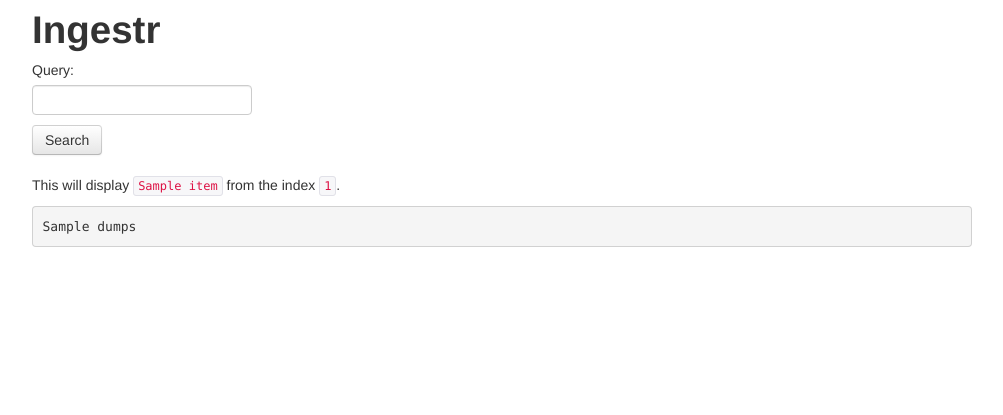
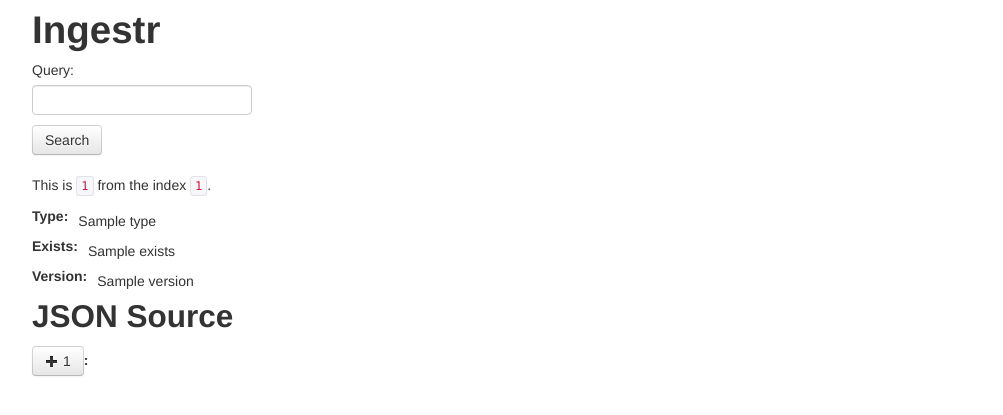
Before and after one commit to metabrainz/geordi, a Flask app: template ingestr-server/templates/document.html in a window 1280 px wide. Shown: the top 415 px of the page, without its empty margins (138-1141 px from the left). Run offline with Flask 2, Linux system fonts and the light colour scheme; the template is opened without the code that fills it: most values are stand-ins (such as "Sample title", 1, 10 or a date in 2020); some libraries are stand-ins or nearby versions.

Commit message:
Move JSON pretty-printing to the document page as well

```diff
--- a/ingestr-server/templates/document.html
+++ b/ingestr-server/templates/document.html
@@ -1,12 +1,21 @@
 {% extends "layout.html" %}
-{% block title %}{{ index }} - {{ item }}{% endblock %}
+{% block title %}{{ data._index }} - {{ data._id }}{% endblock %}
 
 {% block content %}
 <p>
-This will display <code>{{ item }}</code> from the index <code>{{ index }}</code>.
+This is <code>{{ data._id }}</code> from the index <code>{{ data._index }}</code>.
 </p>
-<pre>
-{{ json.dumps(data, indent=1) }}
-</pre>
+<dl>
+  <dt>Type</dt><dd>{{ data._type }}</dd>
+  <dt>Exists</dt><dd>{{ data.exists }}</dd>
+  <dt>Version</dt><dd>{{ data._version }}</dd>
+</dl>
+
+<h2 style="clear: left">JSON Source</h2>
+<div>{{ json_pp(data._source) }}</div>
 
 {% endblock %}
+
+{% block js %}
+{{ expander_js() }}
+{% endblock %}
--- a/ingestr-server/templates/layout.html
+++ b/ingestr-server/templates/layout.html
@@ -1,3 +1,73 @@
+{%- macro expand_icon() -%}
+<i class="icon-plus"></i>
+{%- endmacro -%}
+
+{%- macro json_pp(json_data) -%}
+    <dl>
+    {% for item in json_data.iteritems() recursive -%}
+        {% if item[1] is defined and item[0] is defined %}
+            <dt><button class="btn block-expander closed">{{ expand_icon() }} {{ item[0] }}</button></dt>
+            <dd class="collapse">{{ json_looper(item[1], loop) }}</dd>
+        {% else %}
+            <li style="clear: left"><button class="btn block-expander closed">{{ expand_icon() }}</button>
+                <div class="collapse li">{{ json_looper(item, loop) }}</div>
+            </li>
+        {% endif %}
+    {% endfor %}
+    </dl>
+{%- endmacro -%}
+
+{%- macro json_looper(item, loop) -%}
+    {%- if item is mapping -%}
+        <dl>{{ loop(item.iteritems()) }}</dl>
+    {%- elif item is iterable and item is not string -%}
+        <ul>{{ loop(item) }}</ul>
+    {%- else -%}
+        {{ item }}
+    {%- endif -%}
+{%- endmacro -%}
+
+{%- macro expander_js() -%}
+<script>
+  function closeRegion($blockExpander) {
+      $blockExpander
+        .next('div.li').addClass('collapse').end()
+        .parents('dt').next('dd').addClass('collapse');
+      toggleBits($blockExpander);
+  }
+
+  function openRegion($blockExpander) {
+      $blockExpander
+        .next('div.li').removeClass('collapse').end()
+        .parents('dt').next('dd').removeClass('collapse');
+      toggleBits($blockExpander);
+  }
+
+  function toggleBits($base) {
+      $base.toggleClass('closed open').find('i').toggleClass('icon-plus icon-minus');
+  }
+
+  $('.block-expander').click(function(event) {
+    $this = $(this);
+    if ($this.hasClass('closed')) {
+        openRegion($this);
+        if (event.altKey) {
+            $this.next('div.li')
+              .add($this.parents('dt').next('dd'))
+              .find('.block-expander.closed').each(function() { openRegion($(this)) });
+        }
+    } else {
+        closeRegion($this);
+        if (event.altKey) {
+            $this.next('div.li')
+              .add($this.parents('dt').next('dd'))
+              .find('.block-expander.open').each(function() { closeRegion($(this)) });
+        }
+    }
+  });
+</script>
+{%- endmacro -%}
+
 <!doctype html>
 <html>
     <head>
@@ -7,6 +77,10 @@
            <style type="text/css">
                dl { margin: 0px; }
                dt::after { content: ': ' }
+               dt, dd { float: left; }
+               dt { clear: left }
+               dd { line-height: 30px; }
+               div.li { margin-left: 10px }
            </style>
        {% endblock %}
     </head>
```
Also changed, not shown: ingestr-server/templates/search.html (+2 -67 lines).
